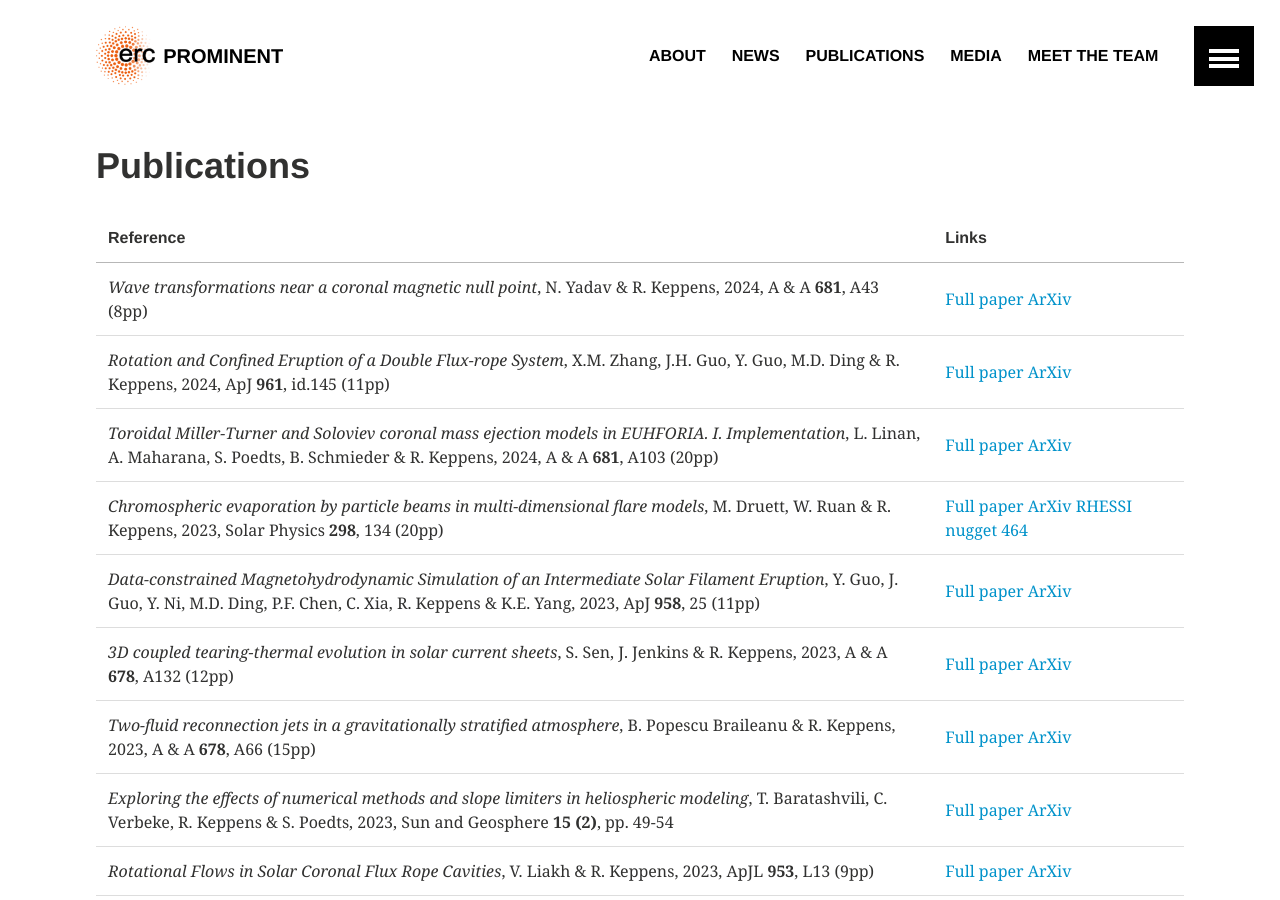
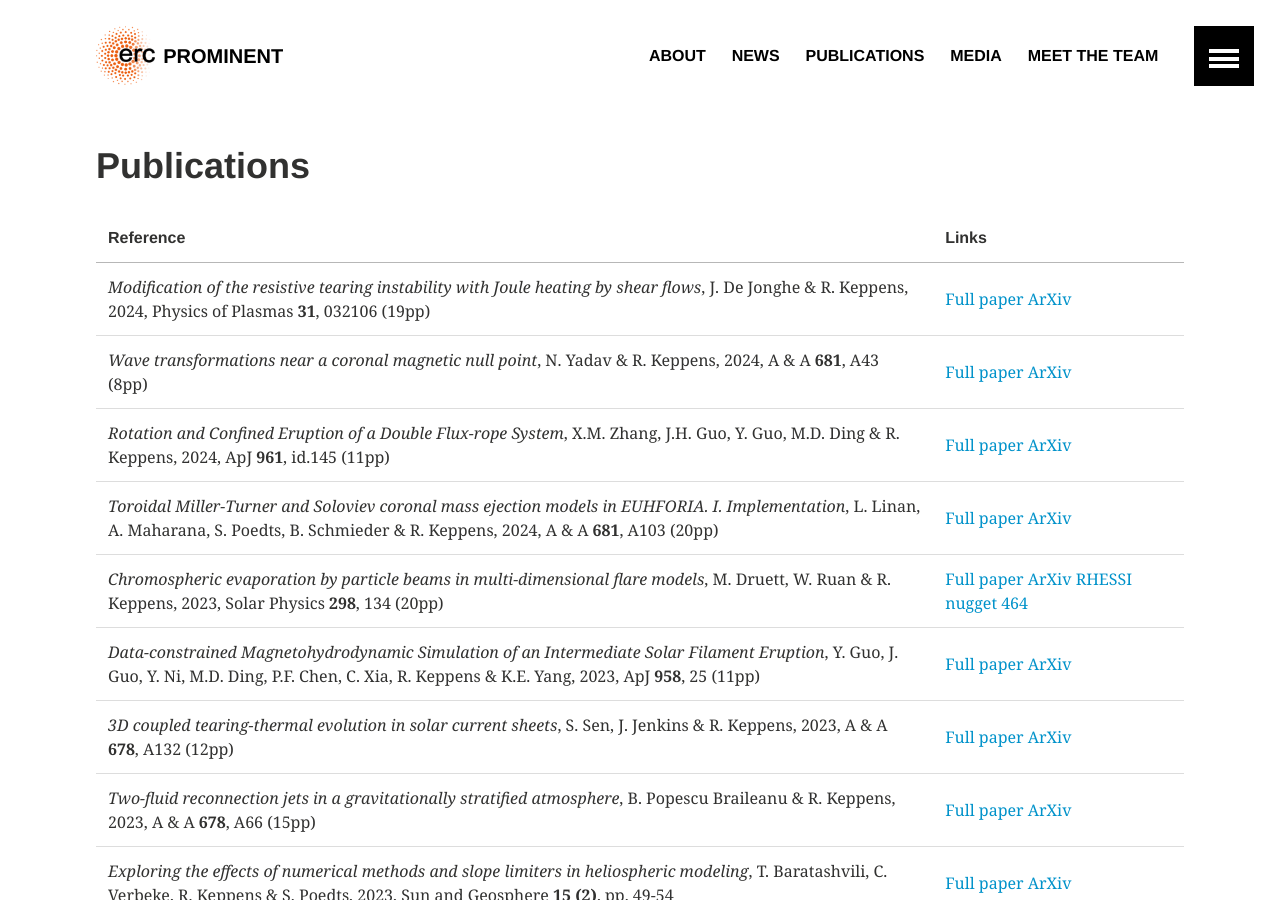
Before and after one commit to erc-prominent/erc-prominent.github.io, a Jekyll site: the page built from publications/index.md, in a window 1280 px wide and 900 px high. Built offline with Jekyll 4.4.1, drawn with Linux system fonts in a browser that asks for light colours.

Commit message:
deploy 56fb1c0695680f434c71f2d3a09577db2c470825:

```diff
--- a/publications/index.md
+++ b/publications/index.md
@@ -9,6 +9,7 @@ share: false
 
 | Reference | Links |
 |:--------- |:----- |
+| _Modification of the resistive tearing instability with Joule heating by shear flows_, J. De Jonghe & R. Keppens, 2024, Physics of Plasmas **31**, 032106 (19pp) | [Full paper](https://doi.org/10.1063/5.0180535) [ArXiv](https://arxiv.org/pdf/2402.12005.pdf)  |
 | _Wave transformations near a coronal magnetic null point_, N. Yadav & R. Keppens, 2024, A & A  **681**, A43 (8pp) | [Full paper](https://doi.org/10.1051/0004-6361/202347417) [ArXiv](https://arxiv.org/pdf/2310.17573.pdf)  |
 | _Rotation and Confined Eruption of a Double Flux-rope System_, X.M. Zhang, J.H. Guo, Y. Guo, M.D. Ding & R. Keppens, 2024, ApJ  **961**, id.145 (11pp) | [Full paper](https://doi.org/10.3847/1538-4357/ad1521) [ArXiv](https://arxiv.org/pdf/2312.07406.pdf)  |
 | _Toroidal Miller-Turner and Soloviev coronal mass ejection models in EUHFORIA. I. Implementation_, L. Linan, A. Maharana, S. Poedts, B. Schmieder & R. Keppens, 2024, A & A  **681**, A103 (20pp) | [Full paper](https://doi.org/10.1051/0004-6361/202347794) [ArXiv](https://arxiv.org/pdf/2310.17239.pdf)  |
```
